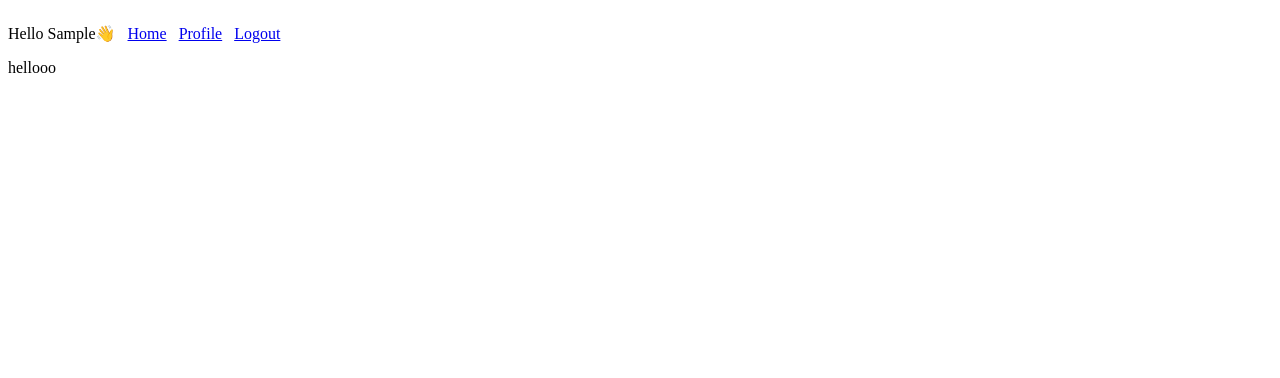
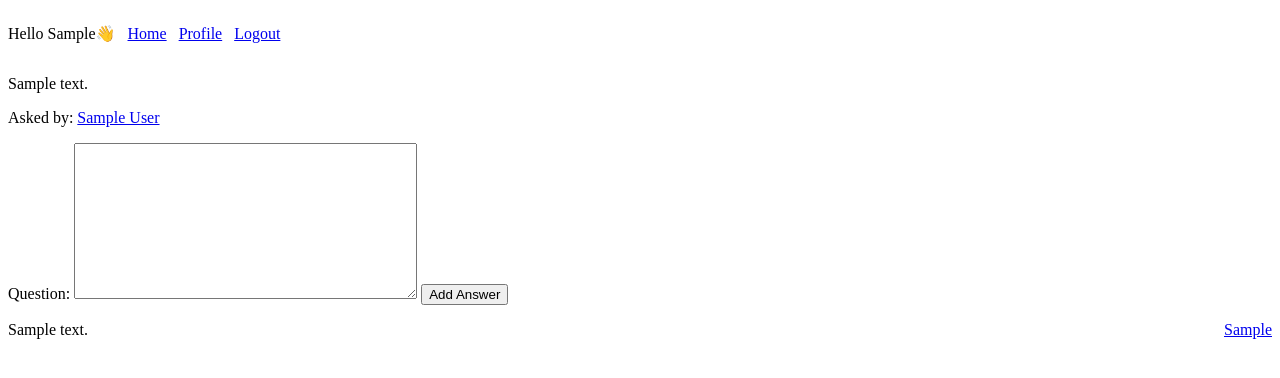
Before and after one commit to roshanrajeev/dbms-mini-project, a Django app: page /questions/1/ in a window 1280 px wide. Shown: the top 378 px of the page. Run offline with Django 4.2, Linux system fonts and the light colour scheme; a user stored in the database is signed in; tables that the repository leaves empty hold one stand-in row (values such as "Sample post").

Commit message:
Question Answers

```diff
--- a/app/forms.py
+++ b/app/forms.py
@@ -31,3 +31,7 @@ class QuestionForm(forms.Form):
 
     text = forms.CharField(widget=forms.Textarea, required=True, label="Question")
     department = forms.ChoiceField(choices=DEPARTMENT_CHOICES, required=True, label="Department")
+
+
+class AnswerForm(forms.Form):
+    text = forms.CharField(widget=forms.Textarea, required=True, label="Question")
--- a/app/models.py
+++ b/app/models.py
@@ -37,7 +37,7 @@ class Question(models.Model):
 
 class Answer(models.Model):
     text = models.TextField(blank=False, null=False)
-    question = models.OneToOneField(Question, on_delete=models.CASCADE, related_name="answer")
+    question = models.ForeignKey(Question, on_delete=models.CASCADE, related_name="answers")
     user = models.ForeignKey(User, on_delete=models.CASCADE, related_name="answers")
     created_at = models.DateTimeField(auto_now_add=True)
     updated_at = models.DateTimeField(auto_now=True)
--- a/app/urls.py
+++ b/app/urls.py
@@ -1,5 +1,5 @@
 from django.urls import path, include
-from .views import home, login, logout, register, profile, add_question, view_question
+from .views import home, login, logout, register, profile, add_question, view_question, add_answer
 
 urlpatterns = [
     path("home/", home, name="home"),
@@ -7,6 +7,8 @@ urlpatterns = [
     path("logout/", logout, name="logout"),
     path("register/", register, name="register"),
     path("profile/", profile, name="profile"),
+    # path("profile/<int:id>/", profile, name="profile"),
     path("questions/add/", add_question, name="add_question"),
-    path("questions/<int:id>/", view_question, name="view_question")
+    path("questions/<int:id>/", view_question, name="view_question"),
+    path("questions/<int:id>/add_answer/", add_answer, name="add_answer")
 ]
--- a/app/views.py
+++ b/app/views.py
@@ -3,20 +3,17 @@ from django.shortcuts import render, redirect
 from django.contrib.auth import authenticate, login as auth_login, logout as auth_logout
 from django.contrib.auth.decorators import login_required
 
-from app.models import Question, User
+from app.models import Answer, Question, User
 
-from .forms import LoginForm, QuestionForm, RegisterForm
+from .forms import AnswerForm, LoginForm, QuestionForm, RegisterForm
 
 # Create your views here.
 @login_required
 def home(request):
     context = {}
 
-    questions = [
-        {"id": 1, "text": "What is 2+2?"},
-        {"id": 2, "text": "What is 2+2?"},
-        {"id": 3, "text": "What is 2+2?"},
-    ]
+    questions = Question.objects.all().order_by('-created_at')
+    print(questions)
 
     context["questions"] = questions
     context['user'] = request.user
@@ -65,7 +62,7 @@ def login(request):
                 auth_login(request, user)
                 return redirect('home')
             else:
-                context["msg"] = "Account already exists!"
+                context["msg"] = "Account doesnot exists!"
 
     if request.user.is_authenticated:
         return redirect('home')
@@ -80,27 +77,61 @@ def logout(request):
     return redirect('login')
 
 
+@login_required
 def profile(request):
     context = {}
     context['user'] = request.user
     return render(request, 'profile.html', context)
 
 
+@login_required
 def add_question(request):
     if request.method == 'POST':
         form = QuestionForm(request.POST)
         if form.is_valid():
-            # question = Question(**form.cleaned_data)
-            # print(question)
-            pass
+            text = form.cleaned_data.get('text')
+            question = Question(text=text, user=request.user)
+            question.save()
 
         return redirect('home')
 
     return HttpResponseNotFound()
 
 
-
+@login_required
 def view_question(request, id):
     context = {}
-    context['question'] = "hellooo"
+    question = None
+    try:
+        question = Question.objects.get(id=id)
+    except(Question.DoesNotExist):
+        return HttpResponseNotFound()
+
+    answers = Answer.objects.filter(question=question)
+
+    context['question'] = question
+    context['form'] = AnswerForm()
+    context['answers'] = answers
     return render(request, 'question.html', context)
+
+
+
+@login_required
+def add_answer(request, id):
+    if request.method == 'POST':
+        form = AnswerForm(request.POST)
+        if form.is_valid():
+            text = form.cleaned_data.get('text')
+
+            question = None
+            try:
+                question = Question.objects.get(id=id)
+            except(Question.DoesNotExist):
+                return HttpResponseNotFound()
+
+            answer = Answer(text=text, user=request.user, question=question)
+            answer.save()
+
+        return redirect('view_question', id=id)
+
+    return HttpResponseNotFound()
--- a/templates/question.html
+++ b/templates/question.html
@@ -1,5 +1,19 @@
 {% extends 'base.html' %}
 {% block content %}
 {% include 'includes/header.html' %}
-{{question}}
+
+<p>{{question.text}}</p>
+<p>Asked by: <a href="#">{{question.user.first_name}} {{question.user.last_name}}</a></p>
+<form action="{% url 'add_answer' id=question.id %}" method="post">
+    {% csrf_token %}
+    {{form}}
+    <button type="submit">Add Answer</button>
+</form>
+
+{% for answer in answers %}
+<div style="display: flex; justify-content: space-between;">
+    <p>{{answer.text}}</p>
+    <p><a href="#">{{answer.user.first_name}}</a></p>
+</div>
+{% endfor %}
 {% endblock %}
```
Also changed, not shown: app/migrations/0010_alter_questiondepartment_department.py (added), app/migrations/0011_alter_answer_question.py (added).
